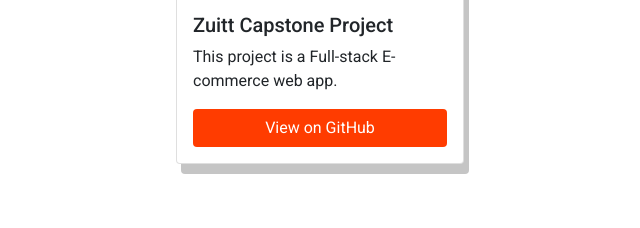
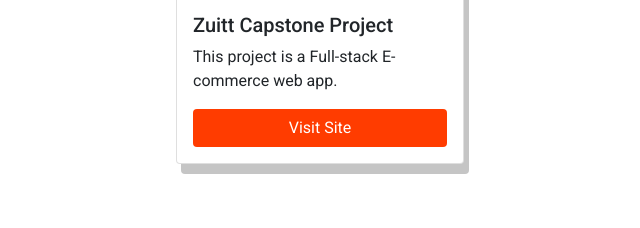
Before and after one commit to vean-dev/capstone1, a plain HTML site: page index.html in a window 1280 px wide. Shown: the part 1152-1380 px from the top of the page, 320-960 px from the left. Drawn offline with nearby package versions, Linux system fonts and the light colour scheme.

Commit message:
Initial Update in Project Section

```diff
--- a/index.html
+++ b/index.html
@@ -18,7 +18,6 @@
 <body>
   <header>
 		<div class="container">
-			<h2></h2>
 			<nav>
 				<a href="#landing">Home</a>
 				<a href="#projects">Projects</a>
@@ -60,7 +59,7 @@
 						<div class="card-body">
 						<h5 class="card-title">Zuitt Capstone Project</h5>
 						<p class="card-text">This project is a Full-stack E-commerce web app.</p>
-						<a href="" class="btn">View on GitHub</a>
+						<a href="http://zuitt-bootcamp-prod-337-6295-ramos.s3-website.us-east-1.amazonaws.com/" class="btn">Visit Site</a>
 						</div>
 					</div>
 			</div>
```
